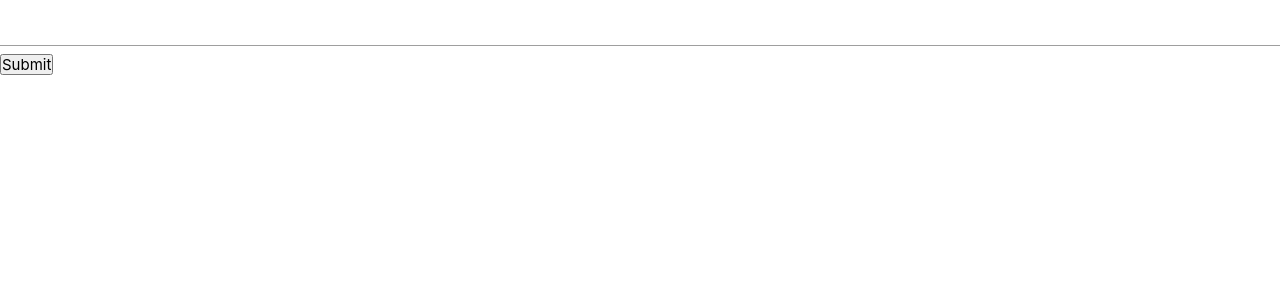
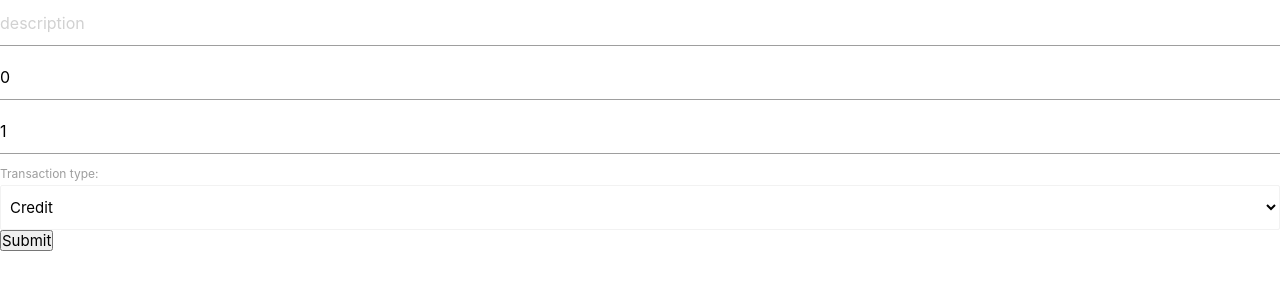
Before and after one commit to shilpakrishnanunni/express-react, a React (Vite) app in the folder client/: page / in a window 1280 px wide. Shown: the top 300 px of the page. Built offline with nearby package versions, Linux system fonts and the light colour scheme; no server answers.

Commit message:
frontend - TestForm component

```diff
--- a/client/src/components/HelloWorld.jsx
+++ b/client/src/components/HelloWorld.jsx
@@ -25,19 +25,25 @@ export default function HelloWorld() {
 
 export function TestForm() {
 
-    const [formData, setFormData] = useState({ inputValue: "", hiddenValue: "test" });
+    const [formData, setFormData] = useState({
+        description: "",
+        amount: 0,
+        category: 1,
+        type: "credit"
+    });
 
-    // function handleChange(e) {
-    //     setFormData({
-    //         inputValue: e.target.value
-    //     });
-    // }
+    function handleChange(e) {
+        setFormData({
+            ...formData,
+            [e.target.name]: e.target.value
+        });
+    }
 
     async function handleSubmit(e) {
         e.preventDefault();
         try {
             console.log("formData", formData)
-            await api.post("home", JSON.stringify(formData) )
+            await api.post("home/add-transaction", JSON.stringify(formData) )
         } catch (error) {
             console.log(error)
         }
@@ -46,9 +52,14 @@ export function TestForm() {
     return (
         <div className="" >
             <form onSubmit={handleSubmit}>
-                <label>
-                <input type="text" name="inputValue" value={FormData.inputValue} onChange={(e) => {setFormData({...formData, inputValue: e.target.value})}} />
-                </label>
+                <input type="text" name="description" placeholder="description" value={formData.description} onChange={handleChange} />
+                <input type="number" name="amount" placeholder="amount" value={formData.amount} onChange={handleChange} />
+                <input type="number" name="category" placeholder="category" value={formData.category} onChange={handleChange} />
+                <label htmlFor="transaction_type">Transaction type:</label>
+                <select name="type" id="transaction_type" className="browser-default" value={formData.type} onChange={handleChange}>
+                    <option value="credit">Credit</option>
+                    <option value="debit">Debit</option>
+                </select>
                 <button type="submit">Submit</button>
             </form>
         </div>
```
